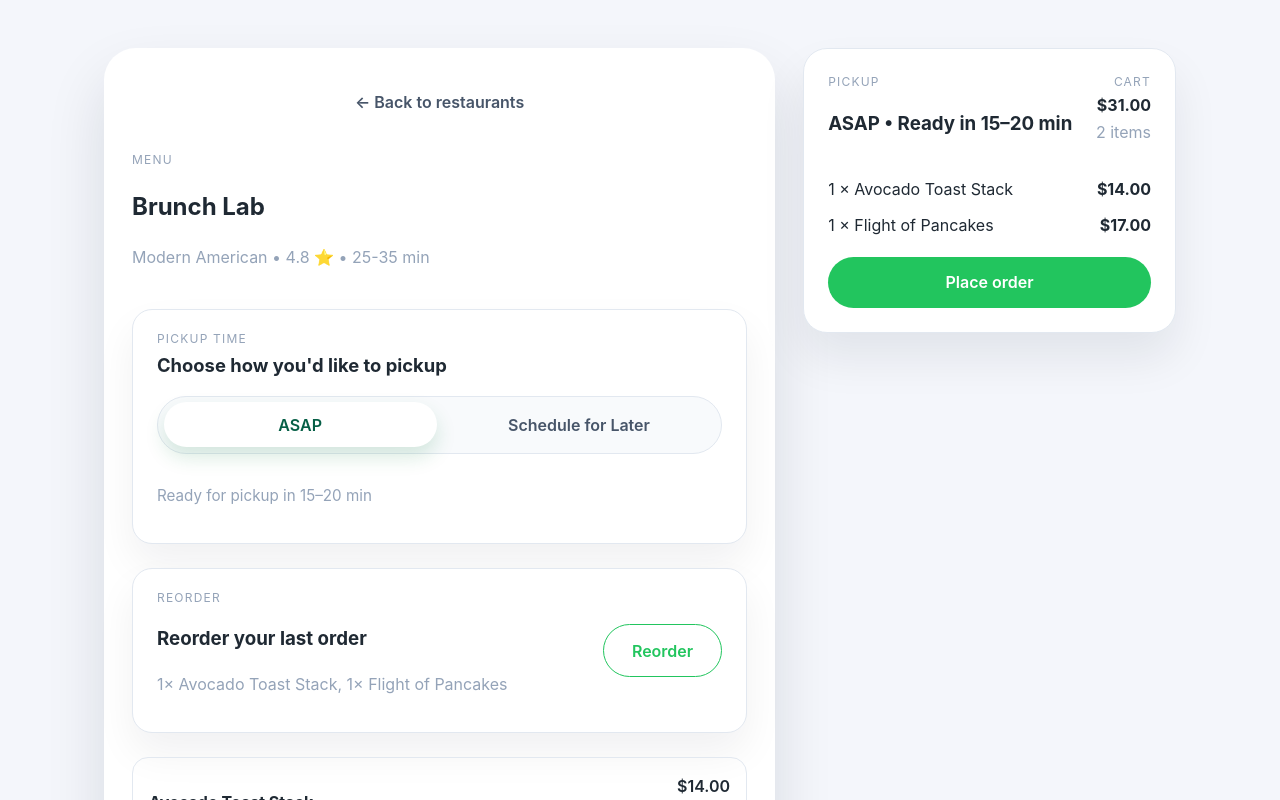
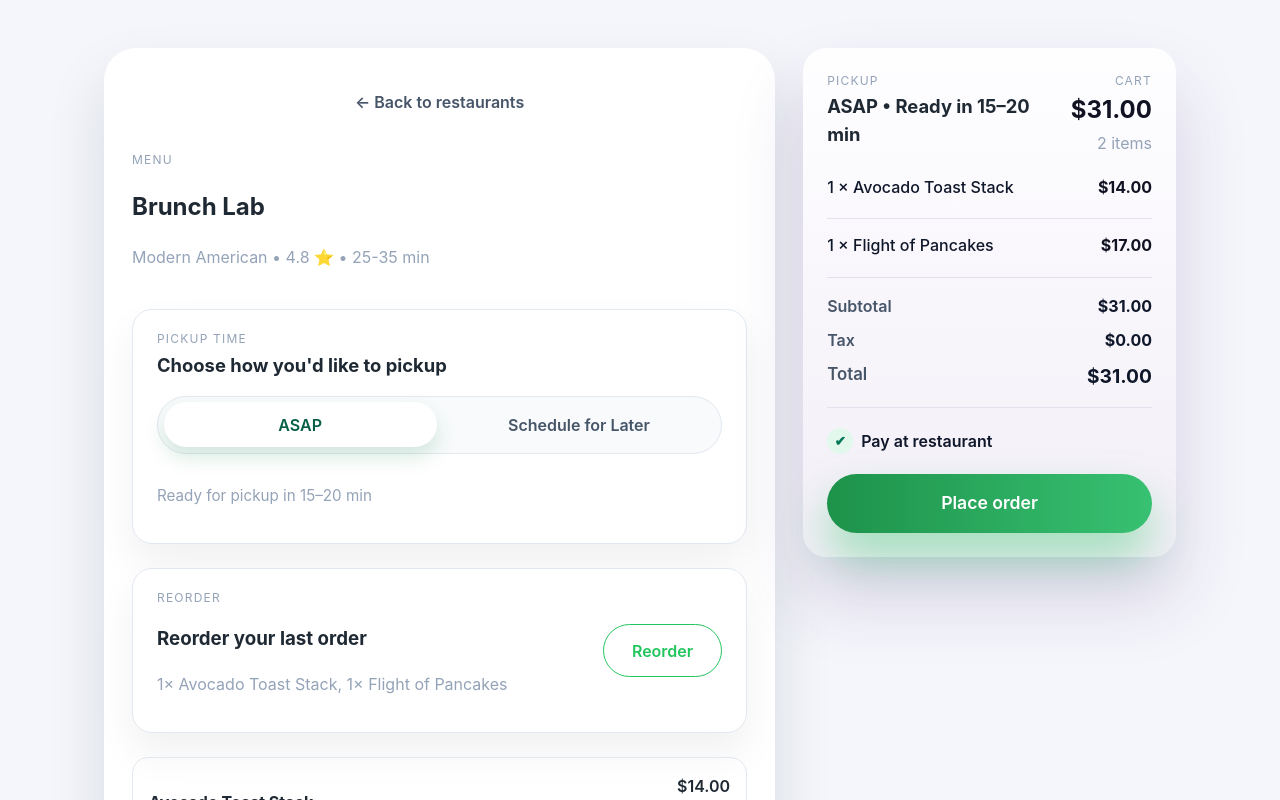
Before and after one commit to gbhandaru/go2pik-frontend, a React (Vite) app: page /restaurants/brunch-lab/menu in a window 1280 px wide. Both pictures are taken after a click on the button "Reorder". Shown: the top 800 px of the page. Built offline with nearby package versions, Linux system fonts and the light colour scheme; no server answers.

Commit message:
Small changes to Menu Screen 2

```diff
--- a/src/pages/RestaurantMenuPage.jsx
+++ b/src/pages/RestaurantMenuPage.jsx
@@ -110,6 +110,7 @@ export default function RestaurantMenuPage() {
   };
 
   const pickupSummary = getPickupSummary(selectedPickupMode, scheduledPickupTime);
+  const missingScheduledTime = selectedPickupMode === PICKUP_MODES.SCHEDULED && !scheduledPickupTime;
 
   const handlePlaceOrder = async () => {
     if (!cart.length || !restaurant) {
@@ -195,6 +196,7 @@ export default function RestaurantMenuPage() {
             scheduledPickupTime={scheduledPickupTime}
             onModeChange={handlePickupModeChange}
             onTimeChange={setScheduledPickupTime}
+            showTimeError={missingScheduledTime}
           />
 
           <ReorderCard
@@ -218,7 +220,7 @@ export default function RestaurantMenuPage() {
           pickupSummary={pickupSummary}
           submitting={submitting}
           orderError={orderError}
-          disabled={!cart.length || (selectedPickupMode === PICKUP_MODES.SCHEDULED && !scheduledPickupTime)}
+          disabled={!cart.length || missingScheduledTime}
           onPlaceOrder={handlePlaceOrder}
         />
       </section>
@@ -227,8 +229,9 @@ export default function RestaurantMenuPage() {
 }
 
 // Segmented pickup card keeps pickup choice visible for quick adjustments.
-function PickupTimeCard({ selectedMode, scheduledPickupTime, onModeChange, onTimeChange }) {
+function PickupTimeCard({ selectedMode, scheduledPickupTime, onModeChange, onTimeChange, showTimeError }) {
   const isScheduled = selectedMode === PICKUP_MODES.SCHEDULED;
+  const scheduledTimeHelperId = 'scheduled-time-helper';
 
   return (
     <section className="pickup-card" aria-labelledby="pickup-card-title">
@@ -266,8 +269,13 @@ function PickupTimeCard({ selectedMode, scheduledPickupTime, onModeChange, onTim
               min="07:00"
               max="22:00"
               step="900"
+              required
+              aria-invalid={showTimeError ? 'true' : 'false'}
+              aria-describedby={scheduledTimeHelperId}
             />
-            <p className="muted">Select a time that works for you today.</p>
+            <p id={scheduledTimeHelperId} className={showTimeError ? 'error-text' : 'muted'}>
+              Schedule pickup time
+            </p>
           </div>
         ) : (
           <p className="muted">Ready for pickup in 15–20 min</p>
@@ -339,8 +347,12 @@ function MenuList({ menu, quantityById, onAdd, onUpdate }) {
 
 // Cart summary mirrors pickup choice and keeps the place order action focused.
 function CartSummary({ cart, total, totalItems, pickupSummary, submitting, orderError, disabled, onPlaceOrder }) {
+  const tax = 0;
+  const grandTotal = total + tax;
+  const isCartEmpty = cart.length === 0;
+
   return (
-    <aside className="card cart-panel cart-summary">
+    <aside className="card cart-panel cart-summary cart-wireframe">
       <div className="cart-header">
         <div>
           <p className="eyebrow">Pickup</p>
@@ -348,15 +360,16 @@ function CartSummary({ cart, total, totalItems, pickupSummary, submitting, order
         </div>
         <div className="cart-total">
           <p className="eyebrow">Cart</p>
-          <strong>{formatCurrency(total)}</strong>
+          <strong>{formatCurrency(grandTotal)}</strong>
           <span className="muted">{totalItems || 0} items</span>
         </div>
       </div>
 
-      {!cart.length && <p className="muted empty-cart">Add menu items to start an order.</p>}
+      {isCartEmpty && <p className="muted empty-cart">Add menu items to start an order.</p>}
 
-      {cart.length > 0 && (
-        <ul className="line-items cart-items">
+      {!isCartEmpty && (
+        <>
+          <ul className="cart-preview-items">
             {cart.map((cartItem) => (
               <li key={cartItem.id}>
                 <span>
@@ -366,11 +379,34 @@ function CartSummary({ cart, total, totalItems, pickupSummary, submitting, order
               </li>
             ))}
           </ul>
+
+          <div className="cart-preview-totals">
+            <div>
+              <span>Subtotal</span>
+              <strong>{formatCurrency(total)}</strong>
+            </div>
+            <div>
+              <span>Tax</span>
+              <strong>{formatCurrency(tax)}</strong>
+            </div>
+            <div className="cart-preview-totals-grand">
+              <span>Total</span>
+              <strong>{formatCurrency(grandTotal)}</strong>
+            </div>
+          </div>
+
+          <ul className="cart-preview-highlights">
+            <li>
+              <span aria-hidden="true">✔</span>
+              Pay at restaurant
+            </li>
+          </ul>
+        </>
       )}
 
       {orderError && <p className="error-text">{orderError}</p>}
 
-      <button className="primary-btn" type="button" disabled={disabled || submitting} onClick={onPlaceOrder}>
+      <button className="primary-btn cart-preview-cta" type="button" disabled={disabled || submitting} onClick={onPlaceOrder}>
         {submitting ? 'Placing order…' : 'Place order'}
       </button>
     </aside>
--- a/src/styles/globals.css
+++ b/src/styles/globals.css
@@ -317,6 +317,118 @@ textarea {
   box-shadow: 0 25px 45px rgba(15, 23, 42, 0.08);
   padding: 1.5rem;
   background: #fff;
+}
+
+.cart-wireframe {
+  background: linear-gradient(180deg, #fefeff 0%, #f3eef7 100%);
+  border: none;
+  box-shadow: 0 40px 70px rgba(86, 38, 125, 0.18);
+  gap: 1.25rem;
+}
+
+.cart-wireframe .cart-header h3 {
+  font-size: 1.15rem;
+  margin: 0.2rem 0 0;
+}
+
+.cart-wireframe .cart-total strong {
+  font-size: 1.5rem;
+  color: #111322;
+}
+
+.cart-preview-items {
+  list-style: none;
+  margin: 0;
+  padding: 0;
+  display: flex;
+  flex-direction: column;
+  gap: 0.85rem;
+}
+
+.cart-preview-items li {
+  display: flex;
+  justify-content: space-between;
+  font-weight: 600;
+  color: #111322;
+}
+
+.cart-preview-items li span {
+  font-weight: 500;
+  color: #0f172a;
+}
+
+.cart-preview-items li + li {
+  border-top: 1px solid #e5e0ee;
+  padding-top: 0.85rem;
+  margin-top: 0.35rem;
+}
+
+.cart-preview-totals {
+  border-top: 1px solid #e5e0ee;
+  border-bottom: 1px solid #e5e0ee;
+  padding: 1rem 0;
+  display: flex;
+  flex-direction: column;
+  gap: 0.65rem;
+}
+
+.cart-preview-totals div {
+  display: flex;
+  justify-content: space-between;
+  color: #475569;
+  font-weight: 600;
+}
+
+.cart-preview-totals div strong {
+  color: #0f172a;
+}
+
+.cart-preview-totals-grand {
+  font-size: 1.05rem;
+  color: #0f172a;
+  font-weight: 700;
+}
+
+.cart-preview-totals-grand strong {
+  font-size: 1.2rem;
+}
+
+.cart-preview-highlights {
+  list-style: none;
+  margin: 0;
+  padding: 0;
+  display: flex;
+  flex-direction: column;
+  gap: 0.5rem;
+}
+
+.cart-preview-highlights li {
+  display: flex;
+  align-items: center;
+  gap: 0.5rem;
+  font-weight: 600;
+  color: #0f172a;
+}
+
+.cart-preview-highlights span {
+  width: 26px;
+  height: 26px;
+  border-radius: 50%;
+  background: #e2f8ed;
+  color: #047857;
+  display: inline-flex;
+  align-items: center;
+  justify-content: center;
+  font-size: 0.85rem;
+  font-weight: 700;
+}
+
+.cart-preview-cta {
+  width: 100%;
+  font-size: 1.1rem;
+  padding: 1rem 1.5rem;
+  background: linear-gradient(90deg, #1d924a, #38c172);
+  box-shadow: 0 25px 45px rgba(34, 197, 94, 0.4);
 }
 
 .cart-total {
```
Lines whose indentation alone changed are shown as unchanged.
